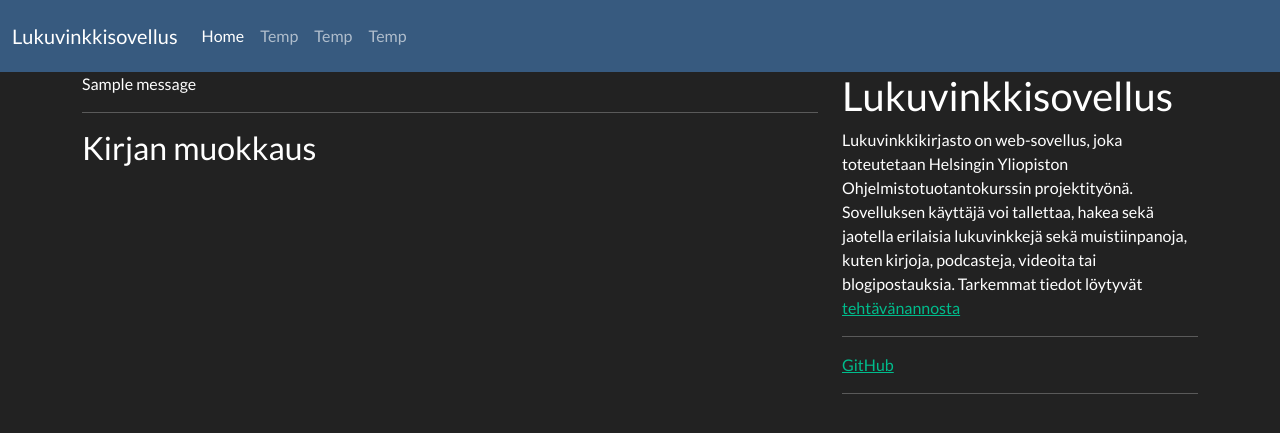
After one commit to nuclearkittens/Lukuvinkkisovellus, a Flask app: page /books/1 in a window 1280 px wide. The commit adds this page. Shown: the top 433 px of the page. Run offline with Flask 2, Linux system fonts and the light colour scheme; one stand-in notice (Sample message) is shown; some libraries are stand-ins or nearby versions.

Commit message:
Add /books/id for modifying books

```diff
--- a/src/routes.py
+++ b/src/routes.py
@@ -76,6 +76,11 @@ def new_book():
             flash("Something went wrong...")
     return render_template("new_book.html", form=form)
 
+@app.route("/books/<int:id>", methods=["GET", "POST"])
+def book(id):
+    if request.method == "GET":
+        return render_template("book.html")
+
 @app.route("/new_blog", methods=["GET", "POST"])
 def new_blog():
     form = BlogForm()
--- /dev/null
+++ b/src/templates/book.html
@@ -0,0 +1,25 @@
+{% extends "layout.html" %}
+
+{% block title %}
+Lukuvinkkisovellus
+{% endblock %}
+
+{% block content %}
+
+{% with messages = get_flashed_messages() %}
+        {% if messages %}
+            <p class=flashes>
+            {% for message in messages %}
+                {{ message }}
+            {% endfor %}
+            </p>
+        {% endif %}
+    {% endwith %}
+
+<hr>
+<p>
+    <p>
+    <h3>Kirjan muokkaus</h3>
+
+
+{% endblock %}
--- a/src/templates/index.html
+++ b/src/templates/index.html
@@ -30,7 +30,7 @@ Lukuvinkkisovellus(Herokutesti)
       {% if books is not none %}
         {% for book in books %}
           <div class="list-group">
-            <a href="#" class="list-group-item list-group-item-action">
+            <a href="/books/{{ book[0] }}" class="list-group-item list-group-item-action">
               <div class="d-flex w-100 justify-content-between">
                 <h5 class="mb-1">{{ book[2] }}</h5>
                 <small>{{ book[3] }}</small>
```
